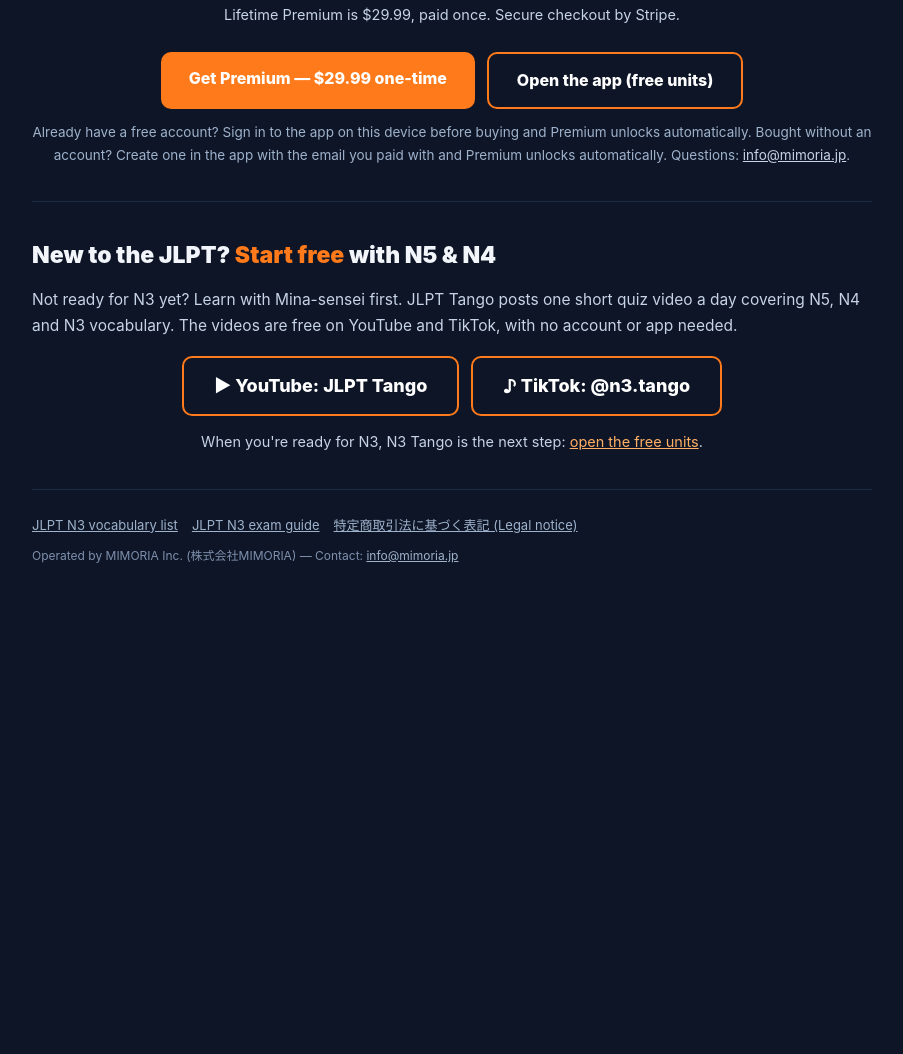
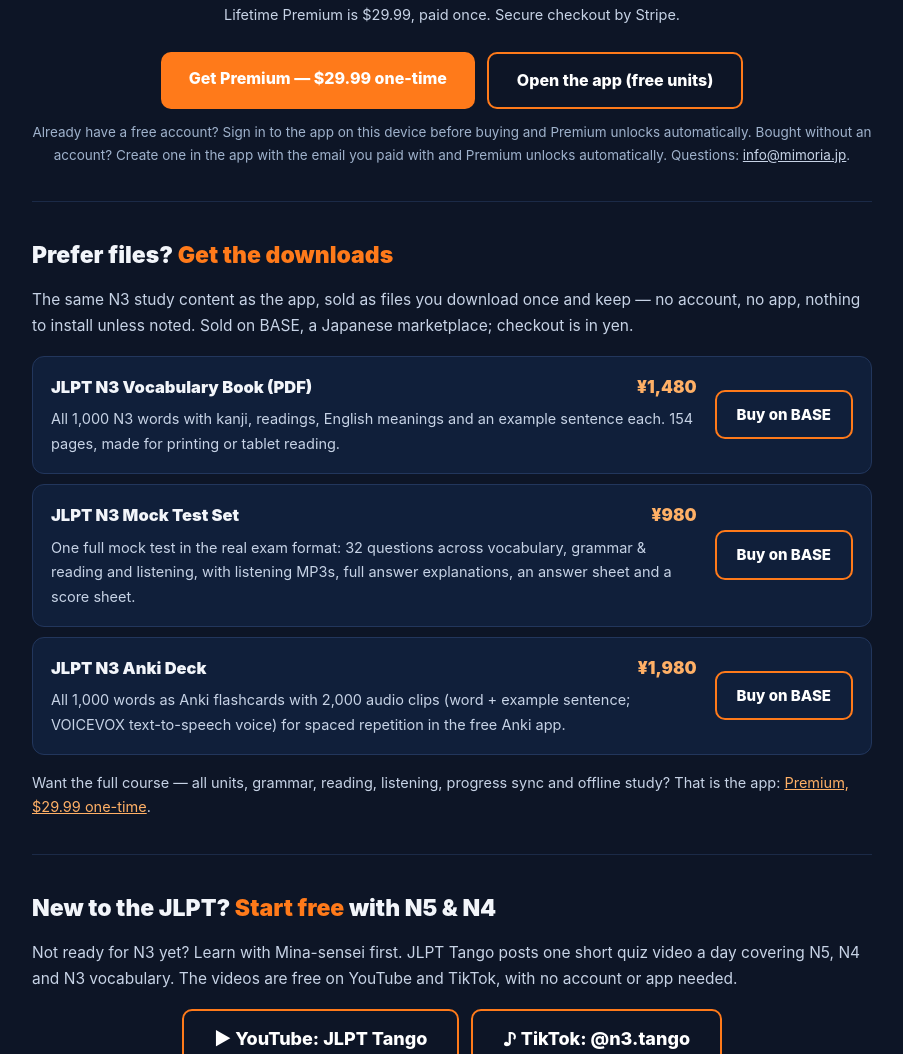
Before and after one commit to Richend0913/jlpt-n3-lp, a plain HTML site: page index.html in a window 1280 px wide. Shown: the part 2116-3170 px from the top of the page, without its empty margins (188-1091 px from the left). Before the commit the page ends 2723 px from the top, so only its background shows below. Drawn offline with Linux system fonts and the light colour scheme.

Commit message:
LP: add BASE download materials section as price-ladder entry
Co-Authored-By: Claude Fable 5.2 <noreply@anthropic.com>

```diff
--- a/index.html
+++ b/index.html
@@ -73,6 +73,15 @@
   footer nav { margin-bottom:10px; }
   footer nav a { color:#9fb2cc; margin-right:14px; font-size:13px; }
   @media (max-width:680px){ h1{font-size:28px} .facts{grid-template-columns:1fr} .plansx{grid-template-columns:1fr} }
+  .dl { margin-top:16px; display:flex; flex-direction:column; gap:10px; }
+  .dl .d { background:#101f3a; border:1px solid #22365c; border-radius:12px; padding:16px 18px; display:grid; grid-template-columns:1fr auto; gap:6px 18px; align-items:center; }
+  .dl .hd { display:flex; flex-wrap:wrap; justify-content:space-between; align-items:baseline; gap:2px 14px; }
+  .dl .nm { font-weight:900; font-size:16.5px; }
+  .dl .pr { font-weight:900; font-size:17px; color:#ffb066; white-space:nowrap; }
+  .dl .ds { grid-column:1; font-size:14.5px; color:#c7d3e6; }
+  .dl .trybtn { grid-column:2; grid-row:1 / span 2; font-size:15px; padding:10px 20px; white-space:nowrap; }
+  .dlnote { margin-top:16px; font-size:14.5px; }
+  @media (max-width:680px){ .dl .d{grid-template-columns:1fr} .dl .trybtn{grid-column:1; grid-row:auto; justify-self:start; margin-top:6px} }
 </style>
 </head>
 <body>
@@ -159,6 +168,29 @@
     </div>
   </section>
 
+  <section id="downloads">
+    <h2>Prefer files? <span class="accent">Get the downloads</span></h2>
+    <p>The same N3 study content as the app, sold as files you download once and keep — no account, no app, nothing to install unless noted. Sold on BASE, a Japanese marketplace; checkout is in yen.</p>
+    <div class="dl">
+      <div class="d">
+        <div class="hd"><span class="nm">JLPT N3 Vocabulary Book (PDF)</span><span class="pr">¥1,480</span></div>
+        <p class="ds">All 1,000 N3 words with kanji, readings, English meanings and an example sentence each. 154 pages, made for printing or tablet reading.</p>
+        <a class="trybtn ghost" href="https://richend.base.shop/items/167287883" target="_blank" rel="noopener">Buy on BASE</a>
+      </div>
+      <div class="d">
+        <div class="hd"><span class="nm">JLPT N3 Mock Test Set</span><span class="pr">¥980</span></div>
+        <p class="ds">One full mock test in the real exam format: 32 questions across vocabulary, grammar &amp; reading and listening, with listening MP3s, full answer explanations, an answer sheet and a score sheet.</p>
+        <a class="trybtn ghost" href="https://richend.base.shop/items/167287910" target="_blank" rel="noopener">Buy on BASE</a>
+      </div>
+      <div class="d">
+        <div class="hd"><span class="nm">JLPT N3 Anki Deck</span><span class="pr">¥1,980</span></div>
+        <p class="ds">All 1,000 words as Anki flashcards with 2,000 audio clips (word + example sentence; VOICEVOX text-to-speech voice) for spaced repetition in the free Anki app.</p>
+        <a class="trybtn ghost" href="https://richend.base.shop/items/167287942" target="_blank" rel="noopener">Buy on BASE</a>
+      </div>
+    </div>
+    <p class="dlnote">Want the full course — all units, grammar, reading, listening, progress sync and offline study? That is the app: <a href="#pricing" style="color:#ffb066">Premium, $29.99 one-time</a>.</p>
+  </section>
+
   <section id="start-free">
     <h2>New to the JLPT? <span class="accent">Start free</span> with N5 &amp; N4</h2>
     <p>Not ready for N3 yet? Learn with Mina-sensei first. JLPT Tango posts one short quiz video a day covering N5, N4 and N3 vocabulary. The videos are free on YouTube and TikTok, with no account or app needed.</p>
```
